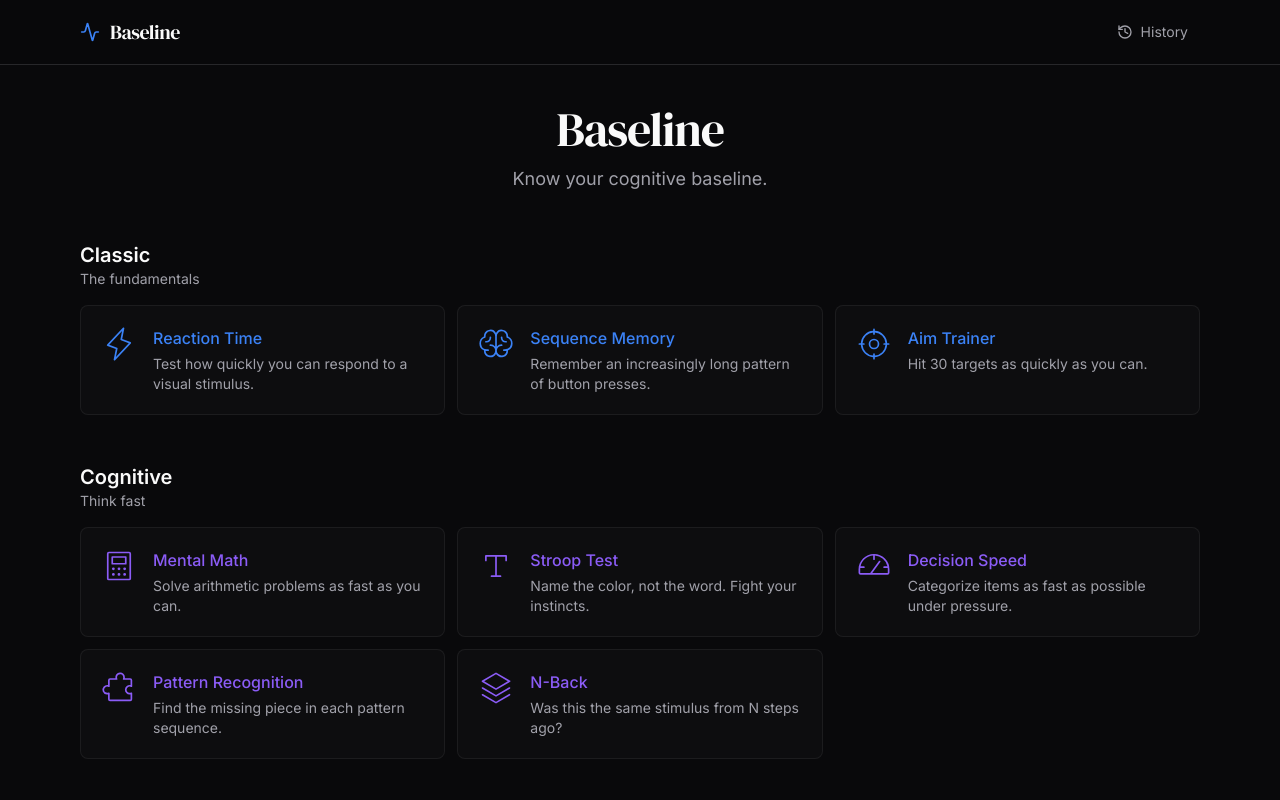
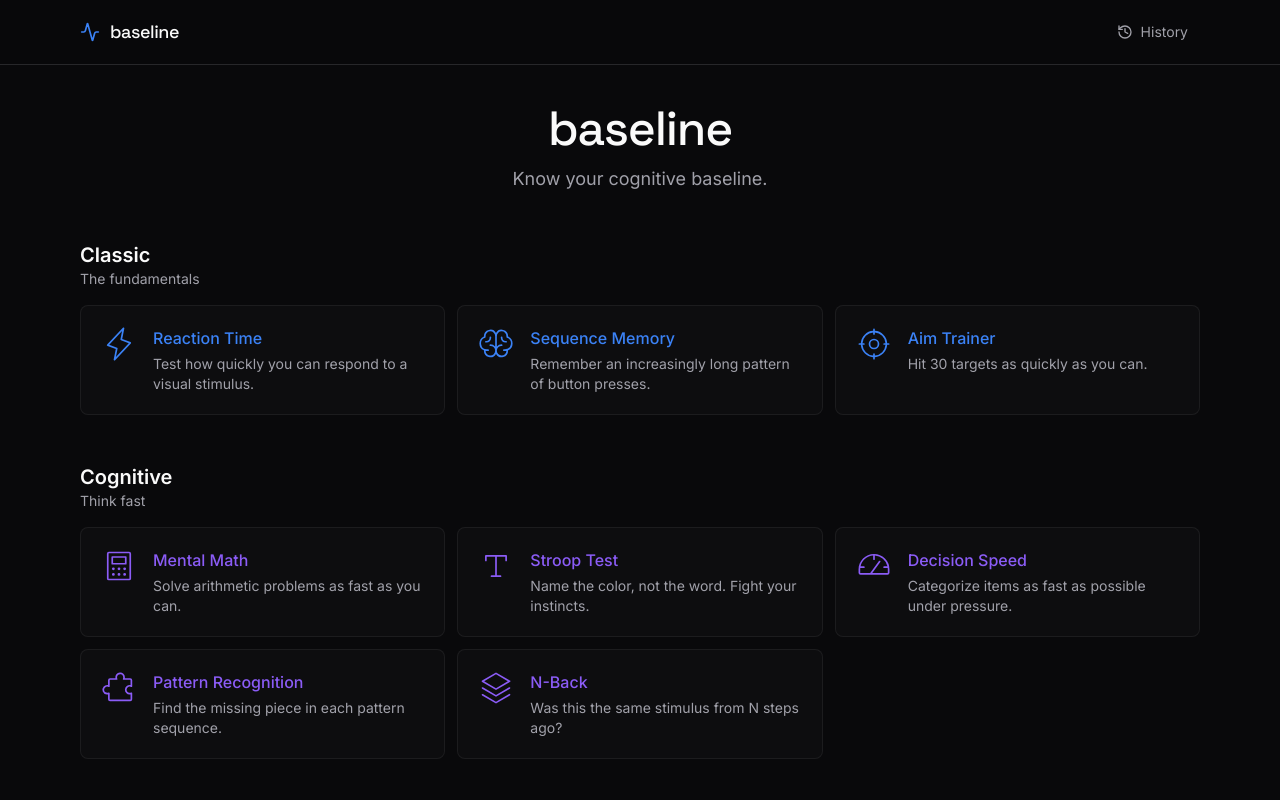
Before and after one commit to aviju888/baseline, a Next.js app: page / in a window 1280 px wide. Shown: the top 800 px of the page. Built offline with nearby package versions, Linux system fonts and the light colour scheme.

Commit message:
Switch to Space Grotesk for techy/futuristic logo

```diff
--- a/src/app/layout.tsx
+++ b/src/app/layout.tsx
@@ -1,5 +1,5 @@
 import type { Metadata } from "next";
-import { Inter, JetBrains_Mono, DM_Serif_Display } from "next/font/google";
+import { Inter, JetBrains_Mono, Space_Grotesk } from "next/font/google";
 import { StorageProvider } from "@/providers/StorageProvider";
 import { Footer } from "@/components/layout/Footer";
 import "./globals.css";
@@ -16,10 +16,9 @@ const jetbrainsMono = JetBrains_Mono({
   display: "swap",
 });
 
-const dmSerifDisplay = DM_Serif_Display({
+const spaceGrotesk = Space_Grotesk({
   variable: "--font-display",
   subsets: ["latin"],
-  weight: "400",
   display: "swap",
 });
 
@@ -36,7 +35,7 @@ export default function RootLayout({
   return (
     <html lang="en" className="dark">
       <body
-        className={`${inter.variable} ${jetbrainsMono.variable} ${dmSerifDisplay.variable} antialiased min-h-screen flex flex-col`}
+        className={`${inter.variable} ${jetbrainsMono.variable} ${spaceGrotesk.variable} antialiased min-h-screen flex flex-col`}
       >
         <StorageProvider>
           <div className="flex-1">{children}</div>
--- a/src/app/page.tsx
+++ b/src/app/page.tsx
@@ -39,8 +39,8 @@ export default function Home() {
           animate={{ opacity: 1, y: 0 }}
           className="mb-12 text-center"
         >
-          <h1 className="text-5xl tracking-tight font-[family-name:var(--font-display)]">
-            Baseline
+          <h1 className="text-5xl font-medium tracking-tight font-[family-name:var(--font-display)]">
+            baseline
           </h1>
           <p className="mt-3 text-lg text-muted">
             Know your cognitive baseline.
--- a/src/components/layout/Header.tsx
+++ b/src/components/layout/Header.tsx
@@ -19,7 +19,7 @@ export function Header() {
       <div className="mx-auto flex h-16 max-w-6xl items-center justify-between px-4">
         <Link href="/" className="flex items-center gap-2.5 group">
           <Activity className="h-5 w-5 text-accent transition-transform group-hover:scale-110" />
-          <span className="text-xl tracking-tight font-[family-name:var(--font-display)]">Baseline</span>
+          <span className="text-lg font-medium tracking-tight font-[family-name:var(--font-display)]">baseline</span>
         </Link>
 
         <nav className="flex items-center gap-1">
```
